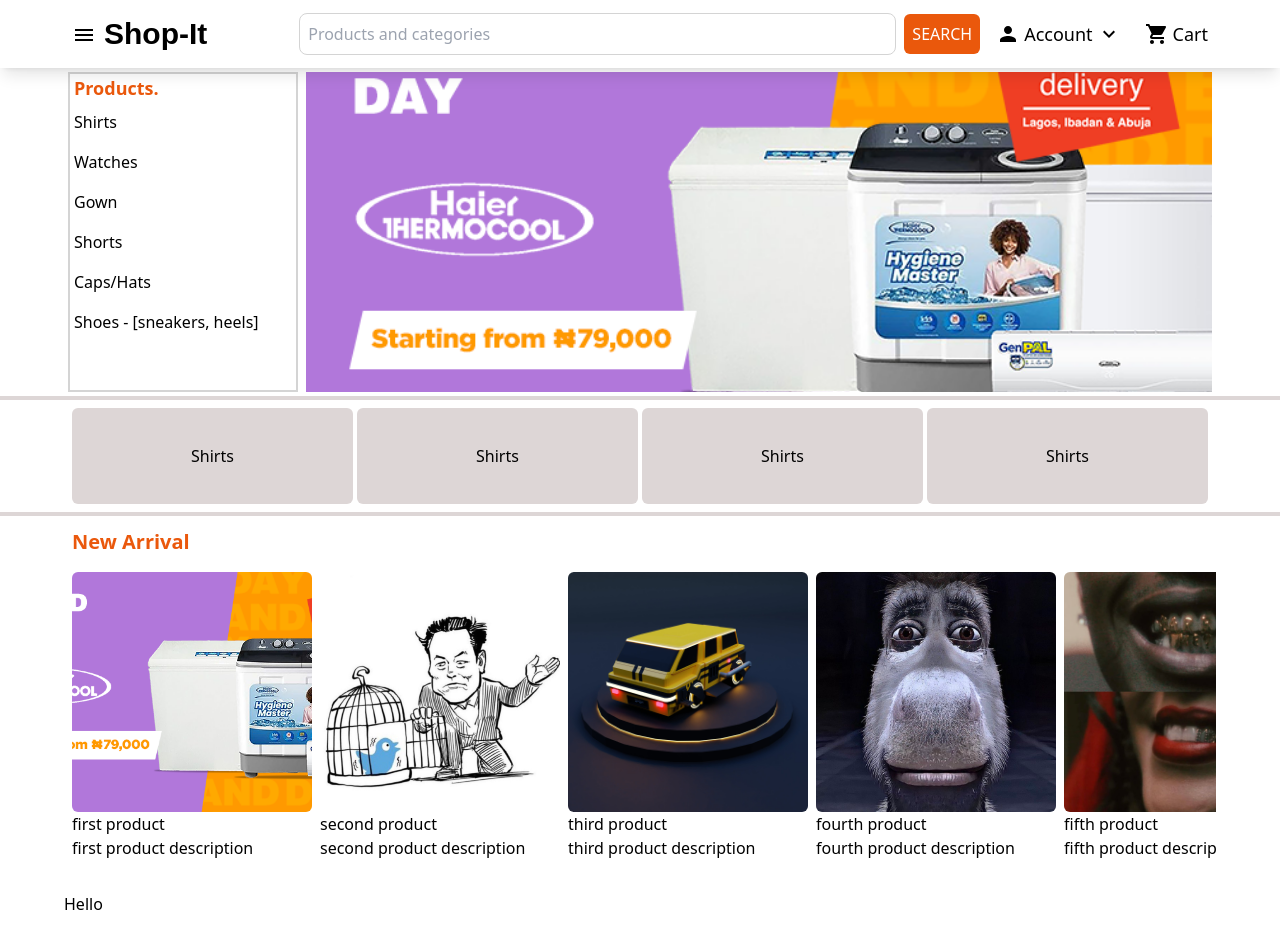
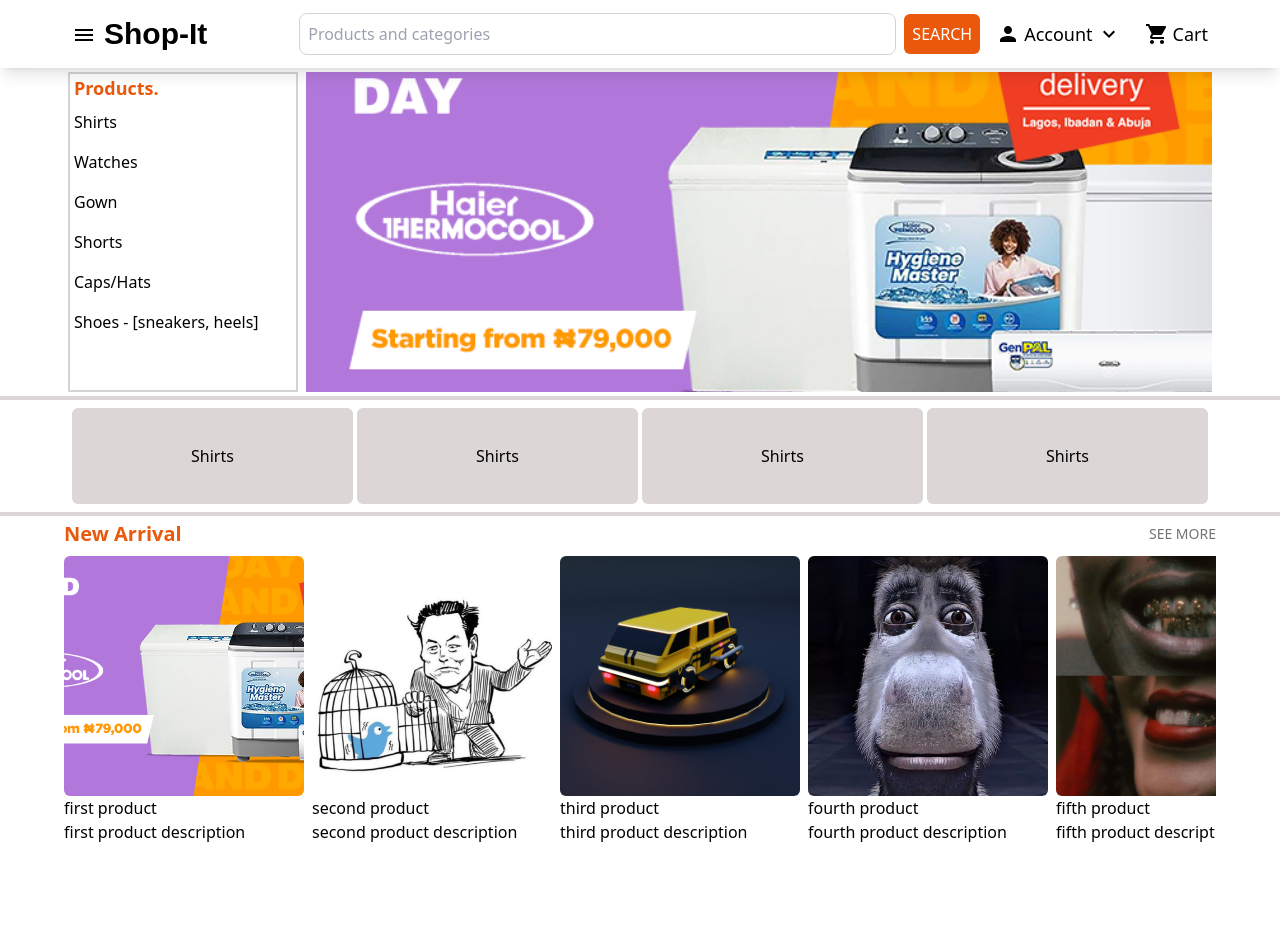
Before and after one commit to Ayothegod/New-shopit, a Next.js app: page / in a window 1280 px wide. After the commit the page ends 856 px from the top, so only its background shows below. Built offline with nearby package versions, Linux system fonts and the light colour scheme.

Commit message:
add see more on products page

```diff
--- a/components/Product.jsx
+++ b/components/Product.jsx
@@ -68,12 +68,13 @@
   return (
     <div className="p-1  bg-white mt-1 ">
       <div className="max-w-[72rem] mx-auto flex flex-col ">
-        <div className="pt-2 px-2">
+        <div className="flex  justify-between items-center">
 
         <p className="font-bold text-xl text-orange-600">New Arrival</p>
+        <p className="text-neutral-500 font-medium text-sm">SEE MORE</p>
         </div>
 
-        <div className="flex gap-2 overflow-scroll overflow-y-hidden scroller my-2 py-2 px-2">
+        <div className="flex gap-2 overflow-scroll overflow-y-hidden scroller  py-2 ">
           {products.map((product) => (
             <div>
               <div className="w-60 h-60 relative rounded-md overflow-hidden">
@@ -91,10 +92,8 @@
             </div>
           ))}
         </div>
-        <p className="my-4">Hello</p>
       </div>
     </div>
-    // </div>
   );
 };
 
```
